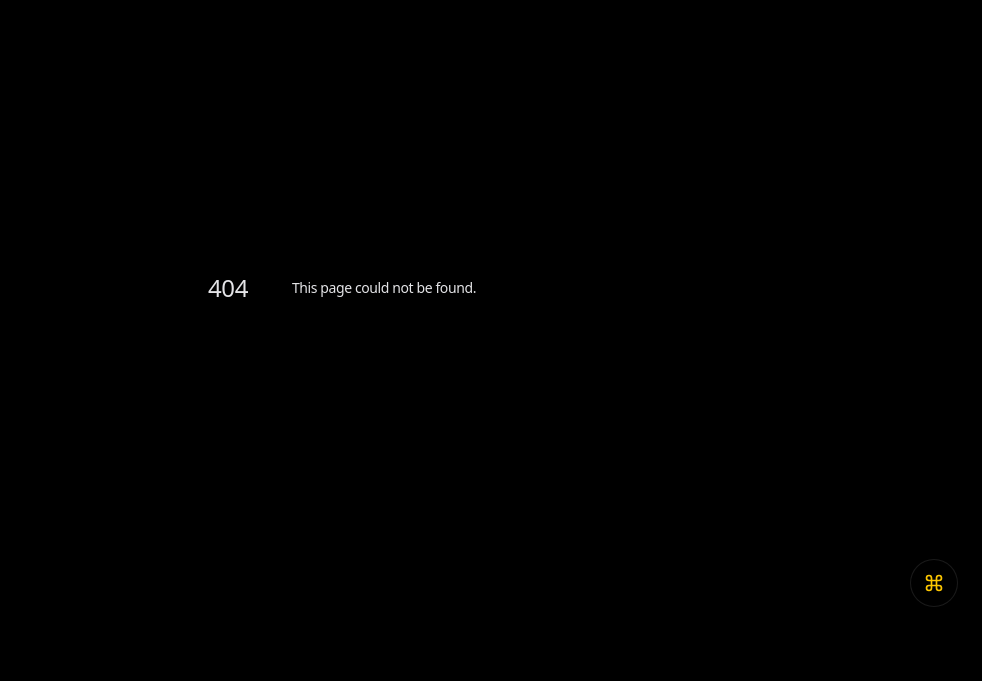
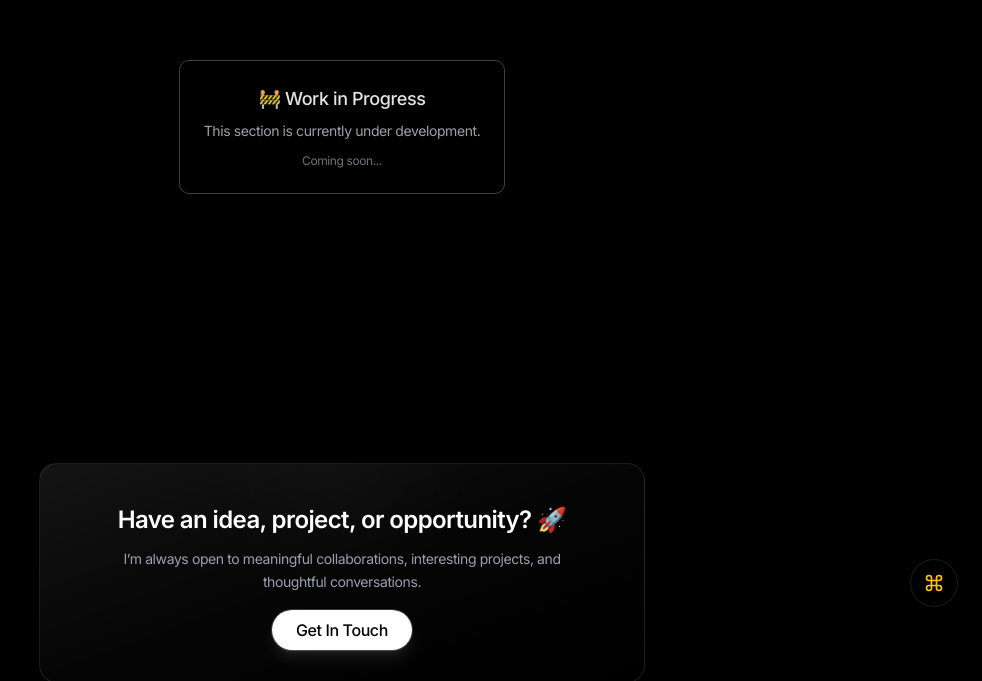
Before and after one commit to DIPAKK2310/dip_blog, a Next.js app: page /resume in a window 1280 px wide. Before the commit this address had no page. Shown: the part 145-826 px from the top of the page, without its empty margins (298-1280 px from the left). Built offline with nearby package versions, Linux system fonts and the light colour scheme.

Commit message:
feat:resume

```diff
--- /dev/null
+++ b/app/resume/page.tsx
@@ -0,0 +1,19 @@
+import React from 'react'
+
+const page = () => {
+  return (
+    <div className="flex items-center justify-center min-h-[60vh]">
+      <div className="border border-zinc-700 rounded-lg p-6 text-center">
+        <p className="text-lg font-medium">🚧 Work in Progress</p>
+
+        <p className="text-sm text-zinc-400 mt-2">
+          This section is currently under development.
+        </p>
+
+        <p className="text-xs text-zinc-500 mt-3">Coming soon...</p>
+      </div>
+    </div>
+  )
+}
+
+export default page
```
